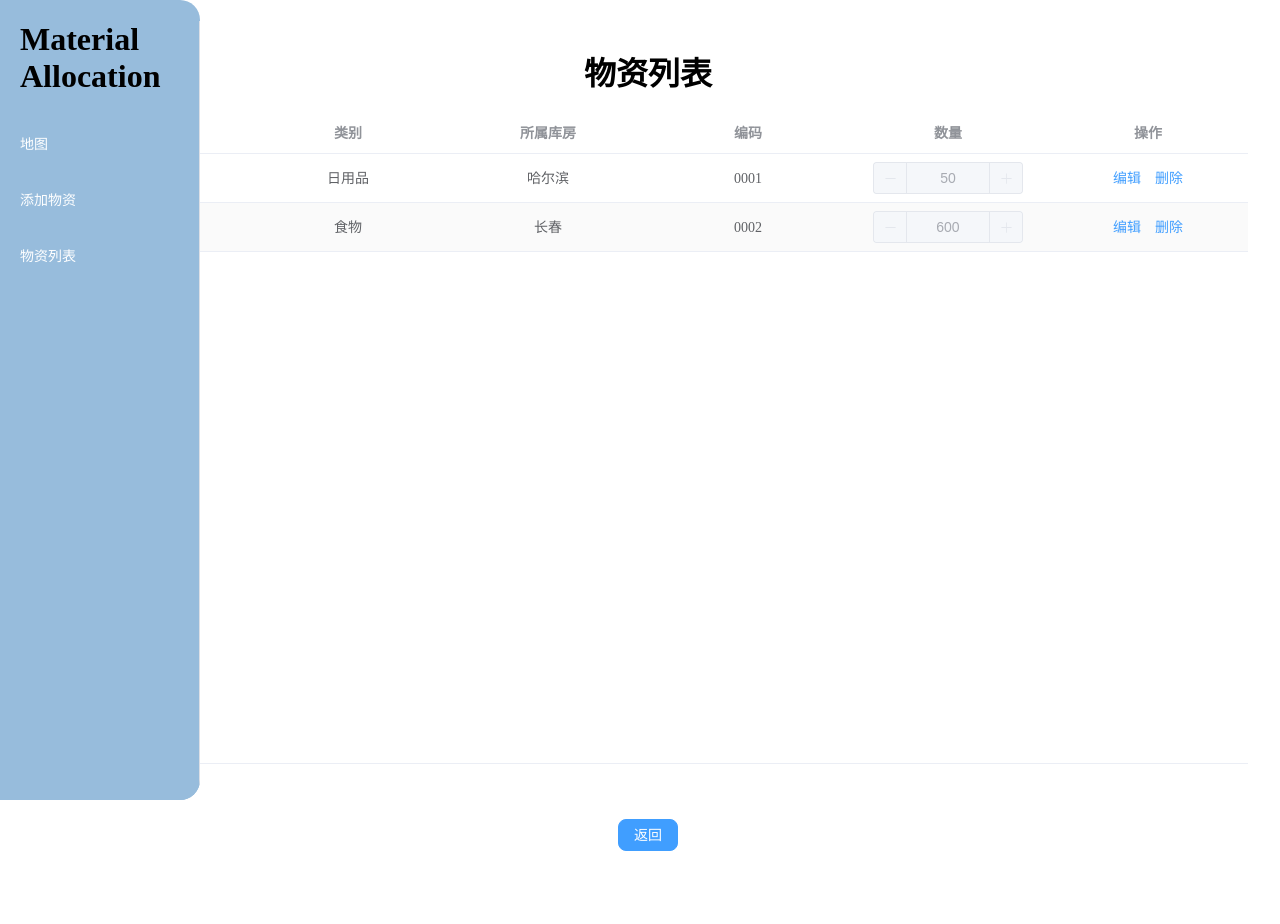
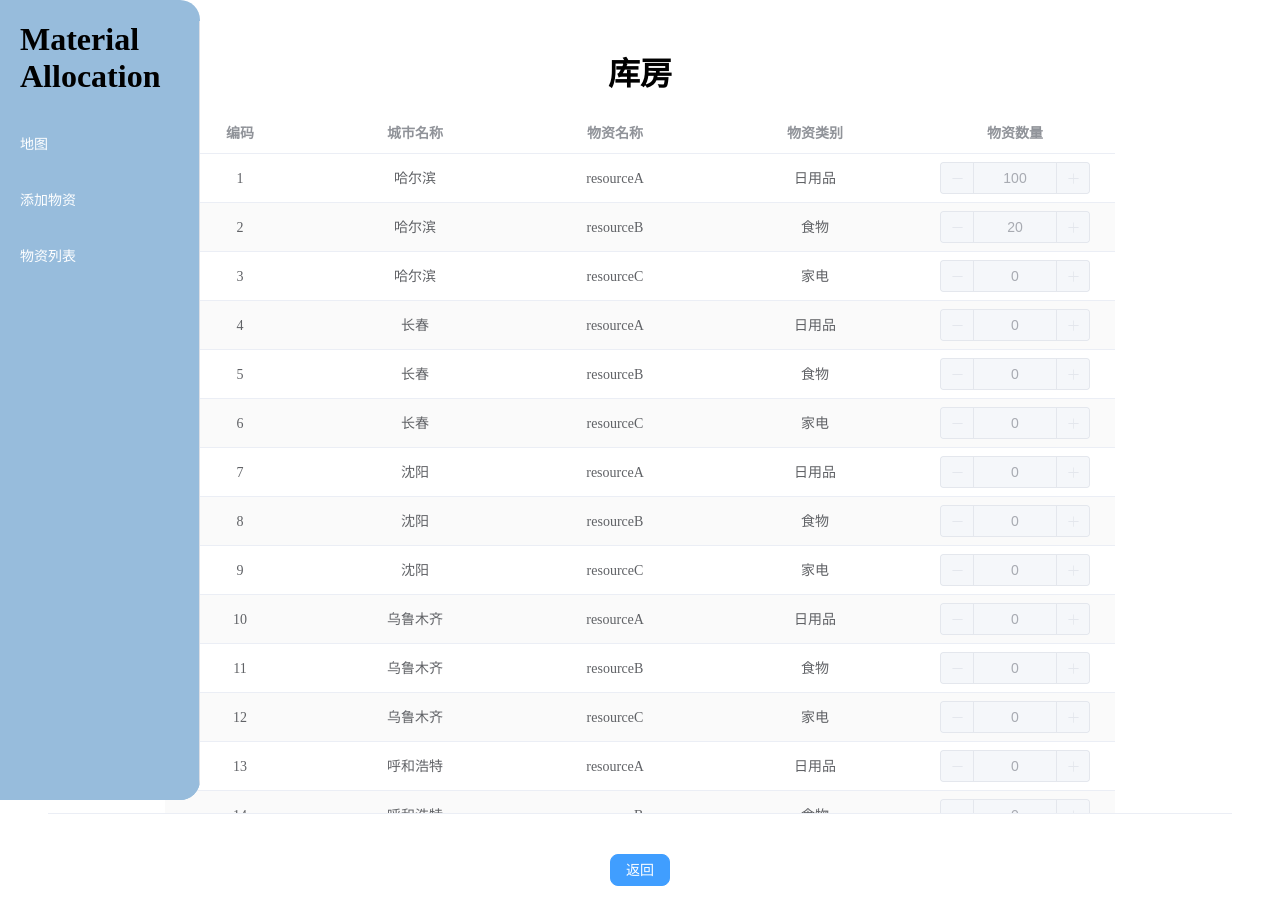
Before and after one commit to yellowgene/materialAlloc, a Vue app in the folder materialAlloc/: page /list in a window 1280 px wide. Shown: the top 924 px of the page. Before the commit the page ends 899 px from the top, so only its background shows below. Built offline with nearby package versions, Linux system fonts and the light colour scheme.

Commit message:
表单修改

```diff
--- a/materialAlloc/src/components/materialList.vue
+++ b/materialAlloc/src/components/materialList.vue
@@ -1,21 +1,14 @@
 <template>
   <div class="material-list-container">
-    <h1 align="center">物资列表</h1>
-    <el-table :data="materials" height="650" style="width: 100%" align="center" stripe>
-      <el-table-column prop="name" label="物资名称" width="200" header-align="center" align="center" />
-      <el-table-column prop="category_name" label="类别" width="200" header-align="center" align="center" />
-      <el-table-column prop="warehouse_name" label="所属库房" width="200" header-align="center" align="center" />
-      <el-table-column prop="code" label="编码" width="200" header-align="center" align="center" />
-      <el-table-column prop="quantity" label="数量" width="200" header-align="center" align="center">
-        <template #default="{row}">
-          <el-input-number v-model="row.quantity" :min="1" :max="100000" :disabled="!row.editable" />
-        </template>
-      </el-table-column>
-      <el-table-column label="操作" width="200" header-align="center" align="center">
-        <template #default="{row}">
-          <el-button v-if="!row.editable" type="text" @click="handleEdit(row)">编辑</el-button>
-          <el-button v-else type="text" @click="handleSave(row)">保存</el-button>
-          <el-button type="text" @click="handleDelete(row)">删除</el-button>
+    <h1 align="center">库房</h1>
+    <el-table :data="tableData" height="700" style="width: 100%" align="center" stripe>
+      <el-table-column prop="code" label="编码" width="150" header-align="center" align="center" />
+      <el-table-column prop="city" label="城市名称" width="200" header-align="center" align="center" />
+      <el-table-column prop="materialName" label="物资名称" width="200" header-align="center" align="center" />
+      <el-table-column prop="materialCategory" label="物资类别" width="200" header-align="center" align="center" />
+      <el-table-column prop="quantity" label="物资数量" width="200" header-align="center" align="center">
+        <template #default="{ row }">
+          <el-input-number v-model="row.quantity" :min="0" :max="100000" :disabled="!row.editable" />
         </template>
       </el-table-column>
     </el-table>
@@ -24,65 +17,58 @@
 </template>
 
 <script>
-import { useListStore } from '@/stores/column.js';
-import { useCategoryStore } from '@/stores/category.js';
-import { useWarehouseStore } from '@/stores/warehouse.js';
-import { computed, ref } from 'vue';
+import { usePointStore } from '@/stores/points.js';
 import { useRouter } from 'vue-router';
-import { useUserStore } from '@/stores/user.js';
+import { ref, computed } from 'vue';
 
 export default {
   setup() {
-    const listStore = useListStore();
-    const categoryStore = useCategoryStore();
-    const warehouseStore = useWarehouseStore();
+
+    const pointStore = usePointStore();
     const router = useRouter();
-    const editingRow = ref(null);
+    let code = 1; // 初始编码
 
-    const materials = computed(() => listStore.materials.map(material => ({
-      ...material,
-      category_name: getCategoryName(material.category_id),
-      warehouse_name: getWarehouseName(material.warehouse_id),
-      editable: editingRow.value === material.id,
-    })));
-
-    const getCategoryName = (category_id) => {
-      const category = categoryStore.categories.find(cat => cat.id === category_id);
-      return category ? category.name : '未知';
-    };
-
-    const getWarehouseName = (warehouse_id) => {
-      const warehouse = warehouseStore.warehouses.find(wh => wh.id === warehouse_id);
-      return warehouse ? warehouse.name : '未知';
-    };
-
+    const tableData = computed(() => {
+      const data = [];
+      pointStore.allPointPosition.forEach(point => {
+        for (const [materialType, quantity] of Object.entries(point.resourceDetail)) {
+          let materialCategory = '';
+          switch(materialType) {
+            case 'resourceA':
+              materialCategory = '日用品';
+              break;
+            case 'resourceB':
+              materialCategory = '食物';
+              break;
+            case 'resourceC':
+              materialCategory = '家电';
+              break;
+            default:
+              materialCategory = '未知';
+              break;
+          }
+          console.log('code: ', code);
+          if(code <= 60) {
+            data.push({
+              code: code++,
+              city: point.name,
+              materialName: materialType,
+              materialCategory: materialCategory,
+              quantity: point.resourceDetail[materialType],
+            });
+          }
+      }
+      });
+      return data;
+    });
     const goBack = () => {
       router.push('/warehouse');
     };
 
-    const handleEdit = (row) => {
-      if(useUserStore().getCurrentUser.role!=='boss'){
-        window.alert("您不是领导，不能进行操作！")
-      }else {
-        editingRow.value = row.id;
-      }
-    };
-
-    const handleSave = (row) => {
-      listStore.updateMaterialQuantity(row.id, row.quantity);
-      editingRow.value = null;
-    };
-
-    const handleDelete = (row) => {
-      listStore.deleteMaterial(row.id);
-    };
 
     return {
-      materials,
+      tableData,
       goBack,
-      handleEdit,
-      handleSave,
-      handleDelete,
     };
   },
 };
@@ -98,7 +84,7 @@ export default {
 }
 
 .back-button {
-  margin-top: 55px;
+  margin-top: 40px;
   border-radius: 8px;
 }
 
--- a/materialAlloc/src/components/warehouseManage.vue
+++ b/materialAlloc/src/components/warehouseManage.vue
@@ -3,28 +3,24 @@
     <h1 align="center">仓储物资管理</h1>
     <div>
       <h2 align="center">添加新物资</h2>
-      <el-form @submit.prevent="addNewMaterial" class="material-form" :model="newMaterial">
+      <el-form @submit.prevent="submit" class="material-form" :model="newMaterial">
         <el-form-item label="物资 :">
-          <el-input v-model="newMaterial.name" placeholder="物资名称" required class="small-input" size="large" />
-        </el-form-item>
-        <el-form-item label="类别 :">
-          <el-select v-model="newMaterial.category_id" placeholder="请选择类别" required class="small-input" size="large">
-            <el-option v-for="category in categories" :key="category.id" :label="category.name" :value="category.id" />
+          <el-select v-model="newMaterial.name" placeholder="请选择物资" size="large" required class="small-input">
+            <el-option label="物资A" value="resourceA"></el-option>
+            <el-option label="物资B" value="resourceB"></el-option>
+            <el-option label="物资C" value="resourceC"></el-option>
           </el-select>
         </el-form-item>
         <el-form-item label="库房 :">
           <el-select v-model="newMaterial.warehouse_id" placeholder="请选择所属库房" required class="small-input" size="large">
-            <el-option v-for="warehouse in warehouses" :key="warehouse.id" :label="warehouse.name" :value="warehouse.id" />
+            <el-option v-for="warehouse in warehouses" :key="warehouse.name" :label="warehouse.name" :value="warehouse.name" />
           </el-select>
-        </el-form-item>
-        <el-form-item label="编码 :">
-          <el-input v-model="newMaterial.code" placeholder="编码" required class="small-input" size="large" />
         </el-form-item>
         <el-form-item label="数量 :">
           <el-input-number v-model="newMaterial.quantity" :min="1" :max="100000" placeholder="数量" required class="small-input" size="large" />
         </el-form-item>
         <el-form-item class="button-group">
-          <el-button type="primary" native-type="submit" class="submit-button" @click="submitGoods">添加</el-button>
+          <el-button type="primary" native-type="submit" class="submit-button">添加</el-button>
           <el-button type="primary" @click="viewMaterialList" class="view-button">查看物资列表</el-button>
         </el-form-item>
       </el-form>
@@ -36,9 +32,9 @@
   import { useListStore } from '@/stores/column.js';
   import { useCategoryStore } from '@/stores/category.js';
   import { useWarehouseStore } from '@/stores/warehouse.js';
-import {useUserStore} from "@/stores/user.js";
   import { ref, computed } from 'vue';
   import { useRouter } from 'vue-router';
+  import { usePointStore } from '@/stores/points';
 
   export default {
     setup() {
@@ -46,14 +42,24 @@ export default {
       const listStore = useListStore();
       const categoryStore = useCategoryStore();
       const warehouseStore = useWarehouseStore();
-
+      const pointStore = usePointStore();
 
       const viewMaterialList = () => {
         router.push('/list');
       };
 
-    const addNewMaterial = async () => {
-      await listStore.addMaterial(newMaterial.value);
+      const submit = () => {
+        console.log("submit");
+        pointStore.allPointPosition.forEach(point => {
+          if (point.name === newMaterial.value.warehouse_id) {
+            console.log(newMaterial.value.quantity);
+            point.resourceDetail[newMaterial.value.name] += newMaterial.value.quantity;
+          }
+        });
+      };
+
+      const addNewMaterial = () => {
+        listStore.addMaterial({ ...newMaterial.value });
         newMaterial.value = {
           name: '',
           category_id: '',
@@ -70,20 +76,14 @@ export default {
         code: '',
         quantity: 1,
       });
-    const submitGoods= () =>{
-      if(useUserStore().getCurrentUser.role === 'user'){
-        window.alert("您不是管理员或领导，不能进行操作！")
-      }else {
-        window.alert("上传成功！")
-      }
-    };
-    const categories = computed(() => categoryStore.categories); // 获取 categories
-    const warehouses = computed(() => warehouseStore.warehouses); // 获取 availablePoint
+
+      const categories = computed(() => categoryStore.categories);
+      const warehouses = computed(() => warehouseStore.warehouses);
 
       return {
         viewMaterialList,
+        submit,
         addNewMaterial,
-      submitGoods,
         newMaterial,
         categories,
         warehouses,
--- a/materialAlloc/src/stores/column.js
+++ b/materialAlloc/src/stores/column.js
@@ -1,52 +1,47 @@
 import { defineStore } from 'pinia';
-import axios from 'axios';
+import { ref, watch } from 'vue';
 
-export const useListStore = defineStore('List', {
-  state: () => ({
-    materials: [
-      { id: 1, name: '纸箱', category_id: 1, warehouse_id: 1, code: '0001', quantity: 50 },
-      { id: 2, name: '矿泉水', category_id: 2, warehouse_id: 2, code: '0002', quantity: 600 },
-    ],
-    categories: [
-      { id: 1, name: '生活日用品' },
-      { id: 2, name: '食物' },
-    ],
-    warehouses: [
-      { id: 1, name: '哈尔滨' },
-      { id: 2, name: '天津' },
-    ],
-    transactions: [],
-  }),
-  actions: {
-    async fetchTransactions() {
-      const response = await axios.get('/api/transactions');
-      this.transactions = response.data;
-    },
-    async addMaterial(material) {
-      material.id = this.materials.length + 1; // 简单模拟 ID 生成
-      this.materials.push(material);
-    },
-    async updateMaterial(id, material) {
-      const index = this.materials.findIndex(m => m.id === id);
-      if (index !== -1) {
-        this.materials[index] = { ...this.materials[index], ...material };
-      }
-    },
-    async deleteMaterial(id) {
-      this.materials = this.materials.filter(m => m.id !== id);
-    },
-    async addTransaction(transaction) {
-      const response = await axios.post('/api/transactions', transaction);
-      this.transactions.push(response.data);
-    },
-    async updateMaterialQuantity(id, quantity) {
-      const material = this.materials.find(m => m.id === id);
-      if (material) {
-        material.quantity = quantity;
-      }
-    },
-  },
-  getters: {
+export const useListStore = defineStore('list', () => {
+  const materials = ref([]);
 
-  },
+  const loadMaterialsFromLocalStorage = () => {
+    const savedMaterials = localStorage.getItem('materials');
+    if (savedMaterials) {
+      materials.value = JSON.parse(savedMaterials);
+    }
+  };
+
+  const saveMaterialsToLocalStorage = () => {
+    localStorage.setItem('materials', JSON.stringify(materials.value));
+  };
+
+  const addMaterial = (material) => {
+    material.id = materials.value.length + 1;
+    materials.value.push(material);
+    saveMaterialsToLocalStorage();
+  };
+
+  const updateMaterialQuantity = (id, quantity) => {
+    const material = materials.value.find(mat => mat.id === id);
+    if (material) {
+      material.quantity = quantity;
+      saveMaterialsToLocalStorage();
+    }
+  };
+
+  const deleteMaterial = (id) => {
+    materials.value = materials.value.filter(mat => mat.id !== id);
+    saveMaterialsToLocalStorage();
+  };
+
+  loadMaterialsFromLocalStorage();
+
+  watch(materials, saveMaterialsToLocalStorage, { deep: true });
+
+  return {
+    materials,
+    addMaterial,
+    updateMaterialQuantity,
+    deleteMaterial,
+  };
 });
--- a/materialAlloc/src/stores/points.js
+++ b/materialAlloc/src/stores/points.js
@@ -3,7 +3,7 @@ import { defineStore } from 'pinia'
 
 export const usePointStore = defineStore('point', () => {
   const availablePoint = ref(['哈尔滨', '长春', '沈阳', '乌鲁木齐', '呼和浩特', '北京', '银川', '太原', '济南',
-    '西安', '郑州', '成都', '重庆', '武汉', '南京', '上海', '杭州', '长沙', '昆明']);  // 可用物资点位数组（名称）
+    '西安', '郑州', '成都', '重庆', '武汉', '南京', '上海', '杭州', '长沙', '昆明', '福州']);  // 可用物资点位数组（名称）
 
   // 所有物资点位详细信息数组（点位、资源数、是否可用）
   const allPointPosition = ref([
@@ -12,8 +12,8 @@ export const usePointStore = defineStore('point', () => {
       position: [126.6425, 45.757],
       // 该点位的物资资源详情
       resourceDetail: {
-        'resourceA': 0,
-        'resourceB': 0,
+        'resourceA': 100,
+        'resourceB': 20,
         'resourceC': 0,
       },
       // 该点位是否可用
@@ -198,8 +198,7 @@ export const usePointStore = defineStore('point', () => {
         'resourceC': 0,
       },
       available: true,
-    },
-    {
+    },  {
       name: '福州',
       position: [119.3062, 26.0753],
       resourceDetail: {
@@ -209,6 +208,7 @@ export const usePointStore = defineStore('point', () => {
       },
       available: true,
     },
+
   ])
 
   // 修改可用物资点位（添加、删除）
@@ -433,14 +433,14 @@ export const allPointPosition = ref([
     },
     available: true,
   },
-  // {
-  //   name: '福州',
-  //   position: [119.3062, 26.0753],
-  //   resourceDetail: {
-  //     'resourceA': 0,
-  //     'resourceB': 0,
-  //     'resourceC': 0,
-  //   },
-  //   available: true,
-  // },
+  {
+    name: '福州',
+    position: [119.3062, 26.0753],
+    resourceDetail: {
+      'resourceA': 0,
+      'resourceB': 0,
+      'resourceC': 0,
+    },
+    available: true,
+  },
 ])
```
Also changed, not shown: materialAlloc/components.d.ts (+9 -0 lines). Lines whose indentation alone changed are shown as unchanged.
